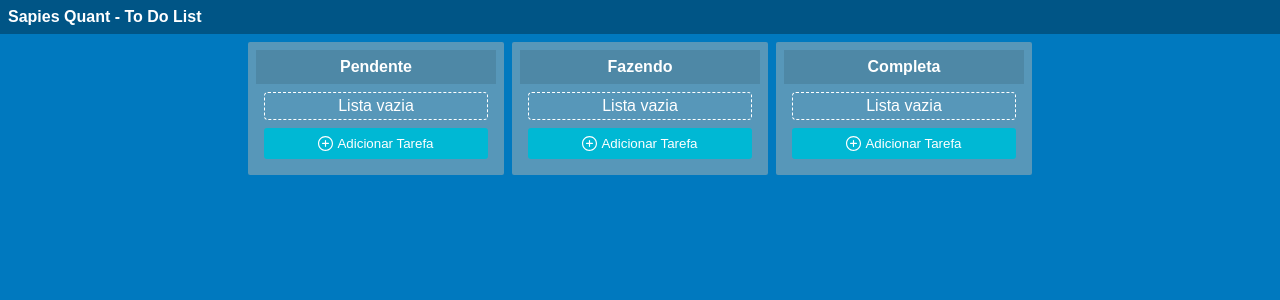
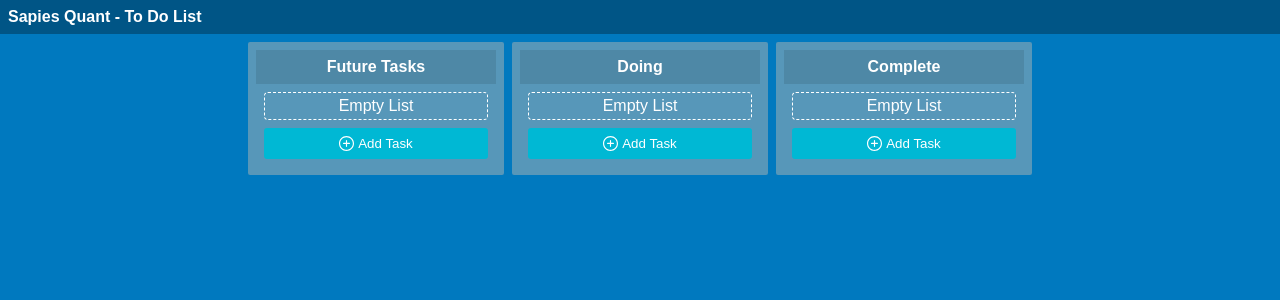
Before and after one commit to eduigreja/app_01_task_list, a React (Create React App) app: page / in a window 1280 px wide. Shown: the top 300 px of the page. Built offline with nearby package versions, Linux system fonts and the light colour scheme.

Commit message:
english transcriptions

```diff
--- a/src/App.js
+++ b/src/App.js
@@ -3,12 +3,6 @@ import React, { useState } from "react";
 
 import Navbar from "./components/Navbar/Navbar";
 import TaskList from "./components/TaskList/TaskList";
-
-//const task = {
-//  id: 0,
-// title: "Nova Tarefa",
-//  state: "Pendente"
-//}
 
 let idAcc = 0;
 const generateID = () => {
@@ -57,39 +51,31 @@ export default function App() {
 
       <div className="container">
         <TaskList
-          title="Pendente"
+          title="Future Tasks"
           onAddTask={addTask}
-          taskState="Pendente"
-          tasks={tasks.filter((t) => t.state === "Pendente")}
+          taskState="Future Tasks"
+          tasks={tasks.filter((t) => t.state === "Future Tasks")}
           onTaskUpdate={updateTask}
           onDeleteTask={deleteTask}
         />
-        {/*<TaskList title="Fazendo"/>
-        <TaskList title="Completa"/> */}
 
         <TaskList
-          title="Fazendo"
+          title="Doing"
           onAddTask={addTask}
-          taskState="Fazendo"
-          tasks={tasks.filter((t) => t.state === "Fazendo")}
+          taskState="Doing"
+          tasks={tasks.filter((t) => t.state === "Doing")}
           onTaskUpdate={updateTask}
           onDeleteTask={deleteTask}
         />
         <TaskList
-          title="Completa"
+          title="Complete"
           onAddTask={addTask}
-          taskState="Completa"
-          tasks={tasks.filter((t) => t.state === "Completa")}
+          taskState="Complete"
+          tasks={tasks.filter((t) => t.state === "Complete")}
           onTaskUpdate={updateTask}
           onDeleteTask={deleteTask}
         />
       </div>
-
-      {/*<ul>
-        <li>Aprenderemos React </li>
-        <li>Aprenderemos Componentes </li>
-      </ul>
-      */}
     </div>
   );
 }
--- a/src/components/TaskItem/TaskItem.js
+++ b/src/components/TaskItem/TaskItem.js
@@ -47,9 +47,9 @@ export default function TaskItem({
       <div className="task-item">
         <div onClick={(e) => setIsEditing(true)}>{editableTitle}</div>
         <select onChange={onTaskStateChange} value={taskState}>
-          <option value="Pendente">Pendente</option>
-          <option value="Fazendo">Fazendo</option>
-          <option value="Completa">Completa</option>
+          <option value="Future Tasks">Future Tasks</option>
+          <option value="Doing">Doing</option>
+          <option value="Complete">Complete</option>
         </select>
       </div>
     );
--- a/src/components/TaskList/TaskList.js
+++ b/src/components/TaskList/TaskList.js
@@ -16,7 +16,7 @@ export default function TaskList({
 }) {
   const addTask = () => {
     //console.log("Funcao sendo chamada em Task List");
-    onAddTask("Nova Tarefa", taskState);
+    onAddTask("New Task", taskState);
   };
 
   return (
@@ -36,10 +36,10 @@ export default function TaskList({
             />
           );
         })}
-        {tasks.length === 0 && <div className="empty-list">Lista vazia</div>}
+        {tasks.length === 0 && <div className="empty-list">Empty List</div>}
         <button onClick={addTask} className="btn">
           <img src={plusIcon} alt="plus" />
-          Adicionar Tarefa
+          Add Task
         </button>
       </div>
     </div>
```
Also changed, not shown: 1 other file (tests, documents, lock files or other folders).
